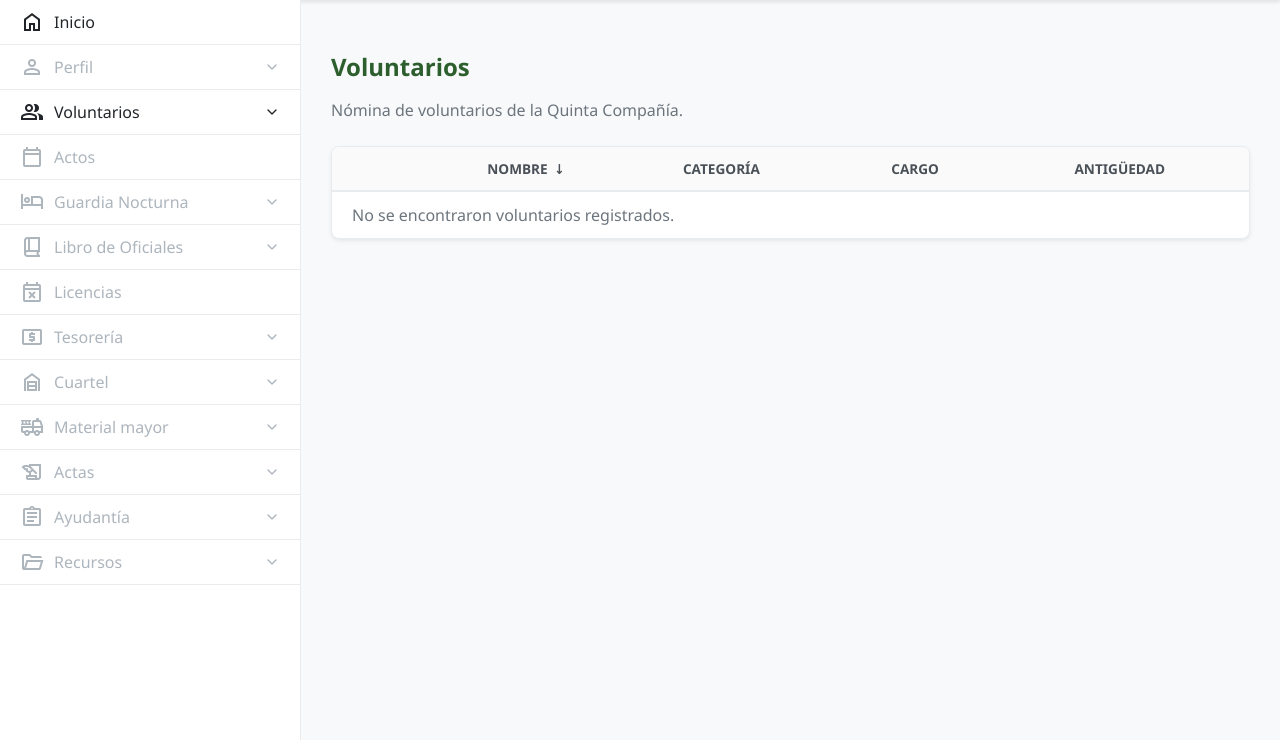
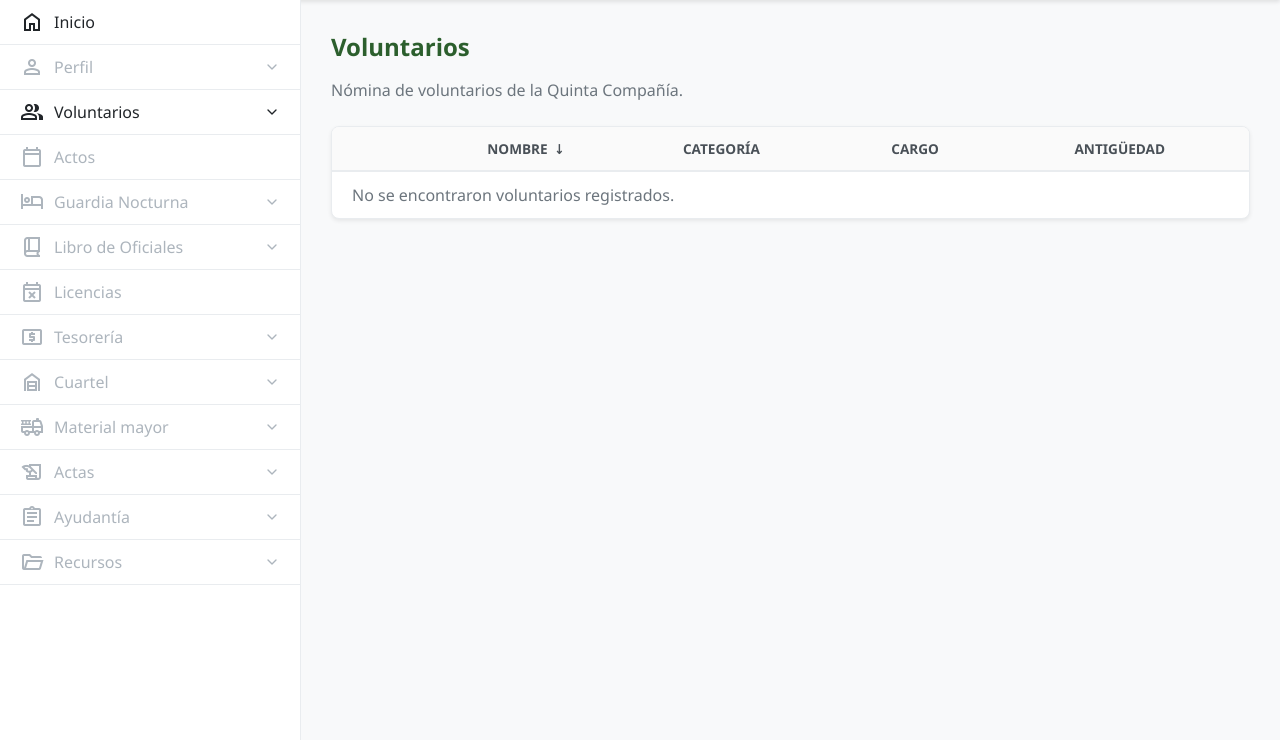
Before and after one commit to josemfb/artilleria, a Flask app: page /voluntarios/ in a window 1280 px wide. Shown: the part 60-800 px from the top of the page. Run offline with Flask 3, Linux system fonts and the light colour scheme; the visitor is signed in with stand-in values (Sample User, id 1); data comes from the database, SQL or seed files in the repository; data that the repository does not hold is empty; some libraries are stand-ins or nearby versions.

Commit message:
Make blank space between navbar and title smaller. Resolves #29

```diff
--- a/app/static/style.css
+++ b/app/static/style.css
@@ -145,7 +145,7 @@ body {
 /* Main Content */
 .main-content {
     flex: 1;
-    padding: 30px;
+    padding: 0 30px 30px 30px;
 }
 
 .alert {
@@ -302,7 +302,7 @@ body {
 
 /* Page Header */
 .page-header {
-    margin-bottom: 25px;
+    margin: 10px 0 25px 0;
 }
 
 .page-header h2 {
```
